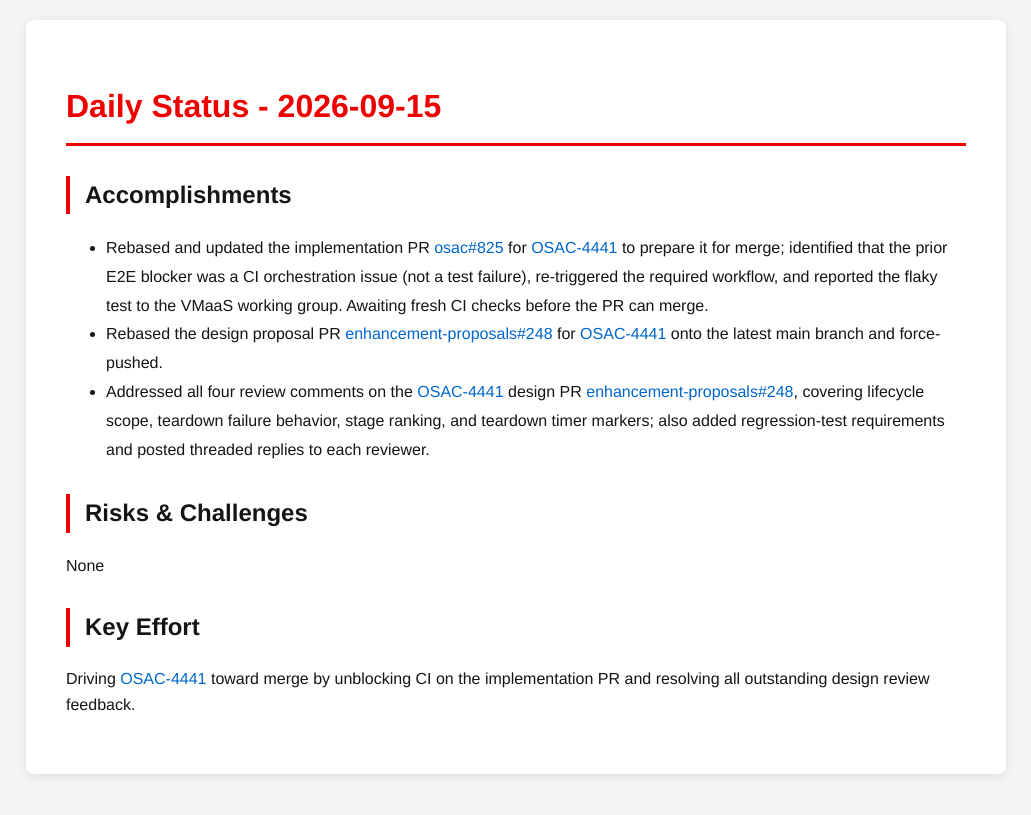
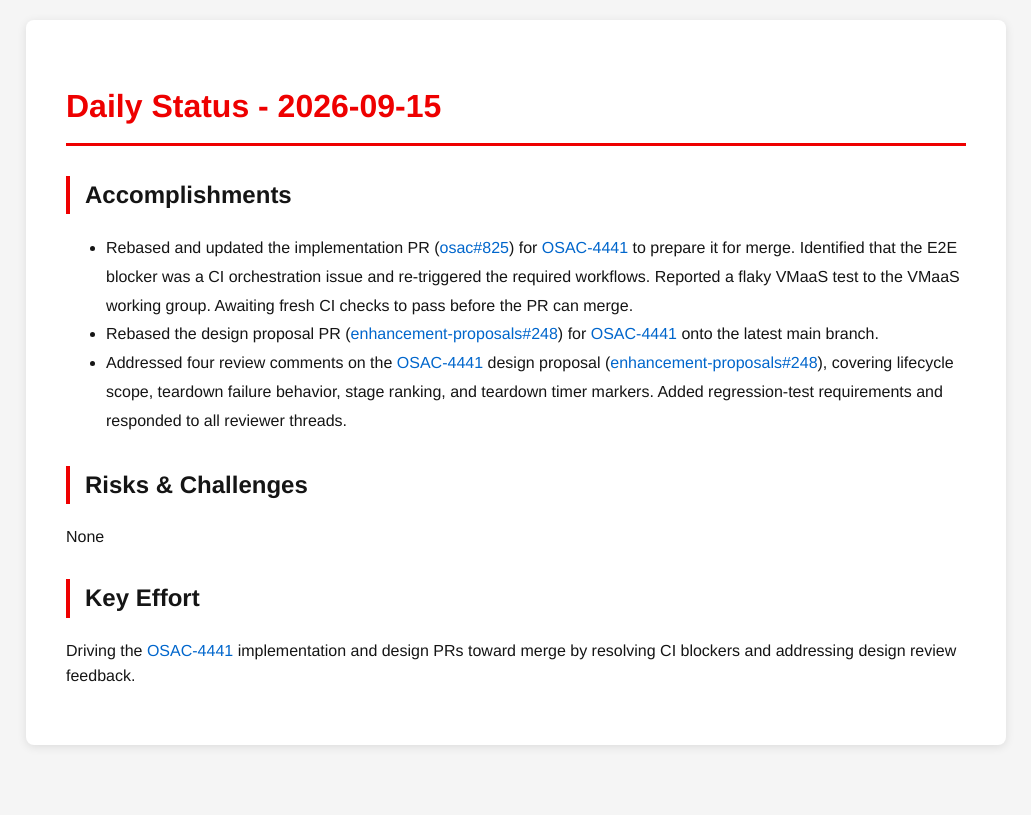
Before and after one commit to tzvatot/daily-status, a Jekyll site: the page built from 2026-09-15.md, in a window 1280 px wide. Shown: the top 815 px of the page, without its empty margins (124-1155 px from the left). Built offline with Jekyll 4.4.1, drawn with Linux system fonts in a browser that asks for light colours.

Commit message:
Daily status update - 2026-09-15

```diff
--- a/2026-09-15.md
+++ b/2026-09-15.md
@@ -7,12 +7,12 @@ date: 2026-09-15
 # Daily Status - 2026-09-15
 
 ## Accomplishments
-- Rebased and updated the implementation PR [osac#825](https://github.com/osac-project/osac/pull/825) for [OSAC-4441](https://redhat.atlassian.net/browse/OSAC-4441) to prepare it for merge; identified that the prior E2E blocker was a CI orchestration issue (not a test failure), re-triggered the required workflow, and reported the flaky test to the VMaaS working group. Awaiting fresh CI checks before the PR can merge.
-- Rebased the design proposal PR [enhancement-proposals#248](https://github.com/osac-project/enhancement-proposals/pull/248) for [OSAC-4441](https://redhat.atlassian.net/browse/OSAC-4441) onto the latest main branch and force-pushed.
-- Addressed all four review comments on the [OSAC-4441](https://redhat.atlassian.net/browse/OSAC-4441) design PR [enhancement-proposals#248](https://github.com/osac-project/enhancement-proposals/pull/248), covering lifecycle scope, teardown failure behavior, stage ranking, and teardown timer markers; also added regression-test requirements and posted threaded replies to each reviewer.
+- Rebased and updated the implementation PR ([osac#825](https://github.com/osac-project/osac/pull/825)) for [OSAC-4441](https://redhat.atlassian.net/browse/OSAC-4441) to prepare it for merge. Identified that the E2E blocker was a CI orchestration issue and re-triggered the required workflows. Reported a flaky VMaaS test to the VMaaS working group. Awaiting fresh CI checks to pass before the PR can merge.
+- Rebased the design proposal PR ([enhancement-proposals#248](https://github.com/osac-project/enhancement-proposals/pull/248)) for [OSAC-4441](https://redhat.atlassian.net/browse/OSAC-4441) onto the latest main branch.
+- Addressed four review comments on the [OSAC-4441](https://redhat.atlassian.net/browse/OSAC-4441) design proposal ([enhancement-proposals#248](https://github.com/osac-project/enhancement-proposals/pull/248)), covering lifecycle scope, teardown failure behavior, stage ranking, and teardown timer markers. Added regression-test requirements and responded to all reviewer threads.
 
 ## Risks & Challenges
 None
 
 ## Key Effort
-Driving [OSAC-4441](https://redhat.atlassian.net/browse/OSAC-4441) toward merge by unblocking CI on the implementation PR and resolving all outstanding design review feedback.
+Driving the [OSAC-4441](https://redhat.atlassian.net/browse/OSAC-4441) implementation and design PRs toward merge by resolving CI blockers and addressing design review feedback.
```
